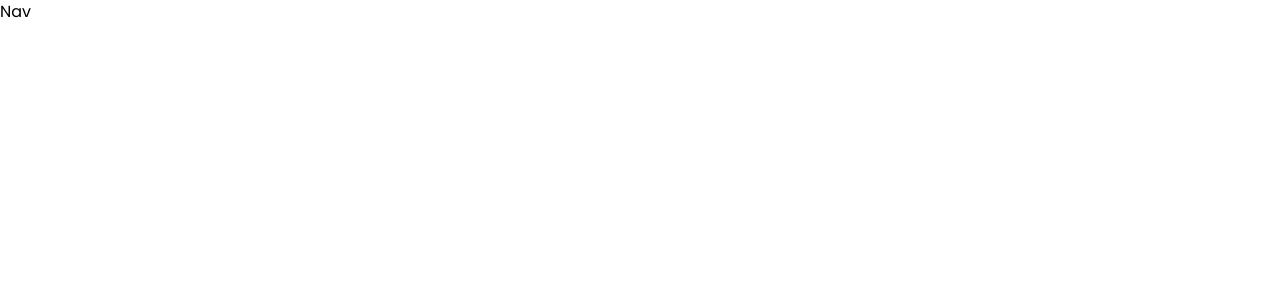
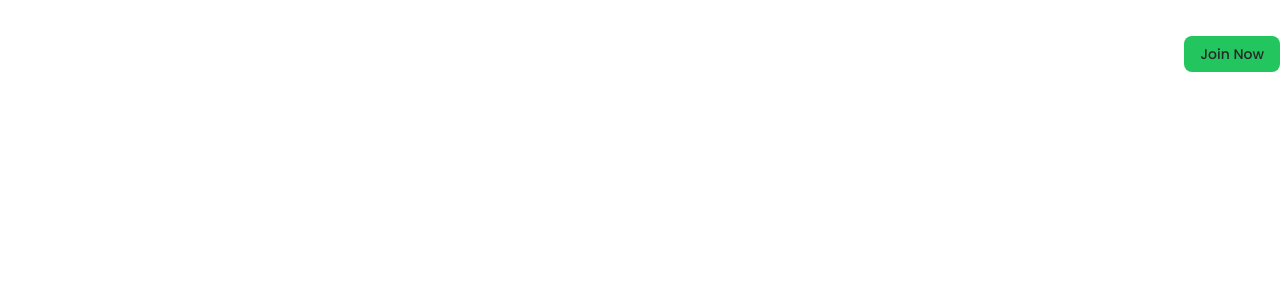
Before and after one commit to Gui-dev/little-blog, a Next.js app: page / in a window 1280 px wide. Shown: the top 300 px of the page. Built offline with nearby package versions, Linux system fonts and the light colour scheme.

Commit message:
feat: add component Nav

```diff
--- a/src/components/Nav.tsx
+++ b/src/components/Nav.tsx
@@ -1,5 +1,22 @@
+import Link from 'next/link'
+
 export const Nav = () => {
   return (
-    <h1>Nav</h1>
+    <nav className="flex items-center justify-between py-10">
+      <Link href="/">
+        <button className="text-lg text-white font-medium">
+          Creative Minds
+        </button>
+      </Link>
+      <ul className="flex items-center gap-10">
+        <li>
+          <Link href="/auth/login">
+            <a className="text-sm text-zinc-800 font-medium ml-8 py-2 px-4 bg-green-500 rounded-lg hover:bg-green-400">
+              Join Now
+            </a>
+          </Link>
+        </li>
+      </ul>
+    </nav>
   )
 }
```
